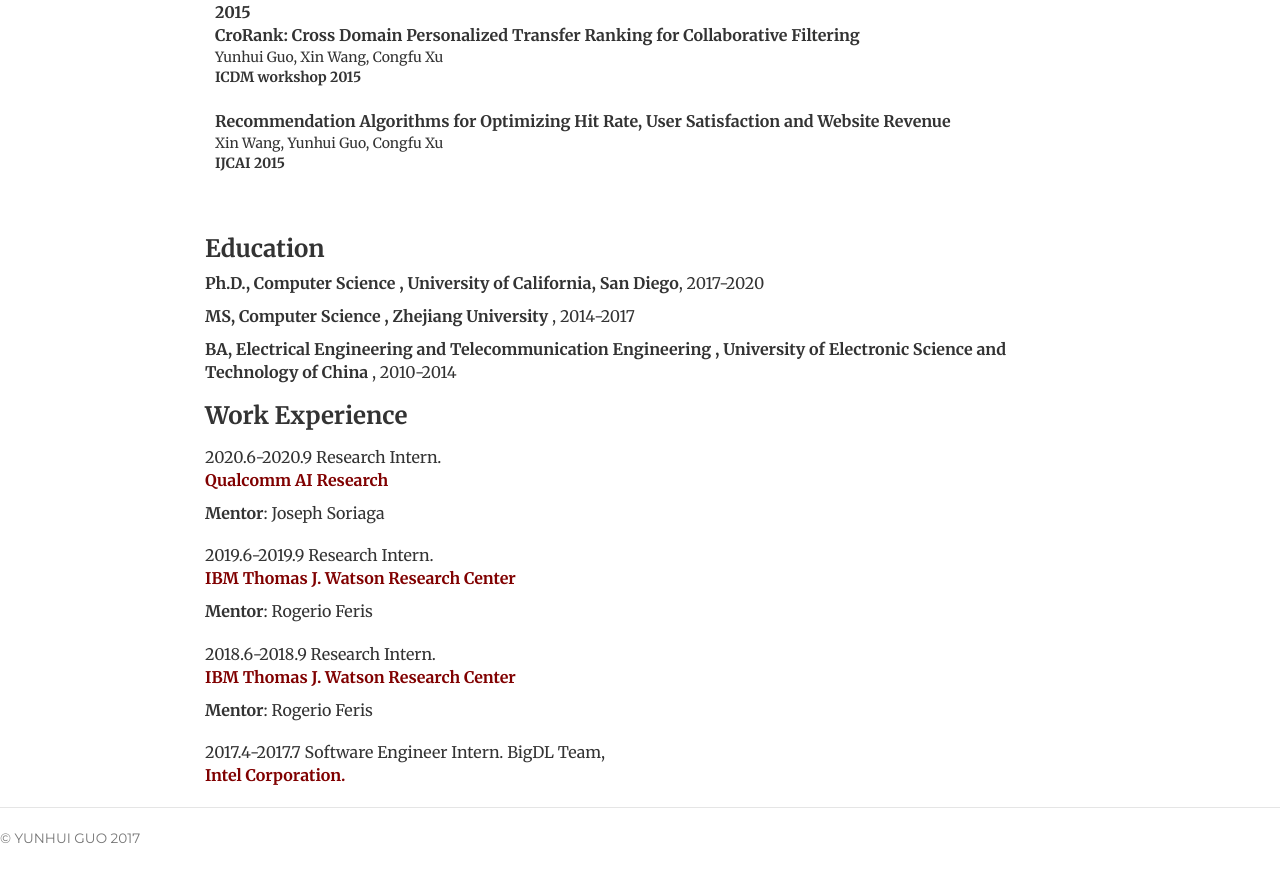
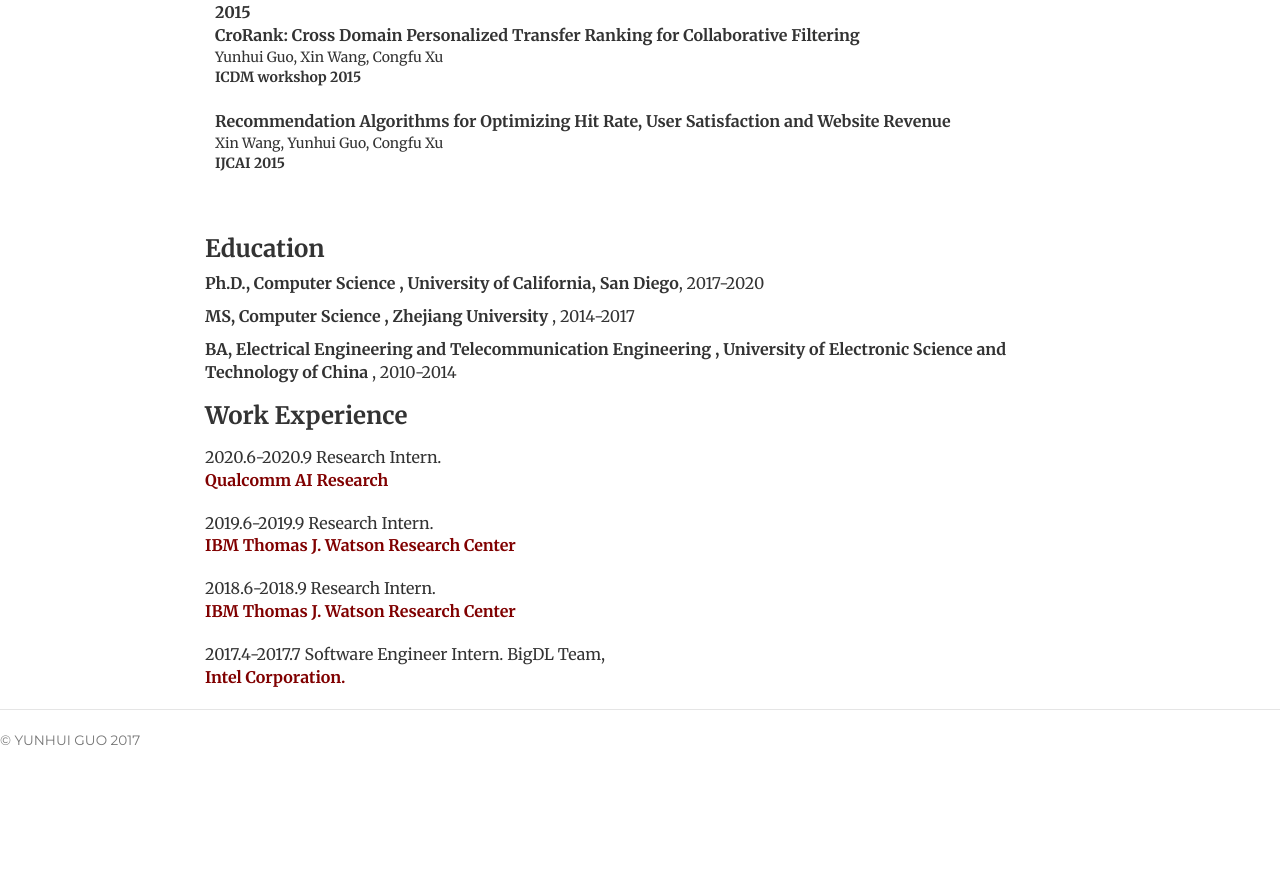
Before and after one commit to yunhuiguo/yunhuiguo.github.io, a Jekyll site: the page built from index.html, in a window 1280 px wide and 900 px high, scrolled down 1698 px. Shown: the top 882 px of the window. Built offline with Jekyll 4.4.1, drawn with Linux system fonts in a browser that asks for light colours; after the commit the page ends 2499 px from its top, so only the background shows below that.

Commit message:
Update index.html

```diff
--- a/index.html
+++ b/index.html
@@ -117,19 +117,16 @@ description: Yunhui Guo
 		<dl class="dl-horizontal">
 			<ul class="list-unstyled">
 				<li>2020.6-2020.9 Research Intern. <strong> <p style="color:RGB(128, 0, 0);"> Qualcomm AI Research</strong> </p></li>
-				<li><strong>Mentor</strong>: Joseph Soriaga</li>
 			</ul>
 		</dl>
 		<dl class="dl-horizontal">
 			<ul class="list-unstyled">
 				<li>2019.6-2019.9 Research Intern. <strong><p style="color:RGB(128, 0, 0);">IBM Thomas J. Watson Research Center</strong></p></li>
-				<li><strong>Mentor</strong>: Rogerio Feris</li>
 			</ul>
 		</dl>
 		<dl class="dl-horizontal">
 			<ul class="list-unstyled">
 				<li>2018.6-2018.9 Research Intern. <strong><p style="color:RGB(128, 0, 0);">IBM Thomas J. Watson Research Center</strong></p></li>
-				<li><strong>Mentor</strong>: Rogerio Feris</li>
 			</ul>
 		</dl>
 		<dl class="dl-horizontal">
```
